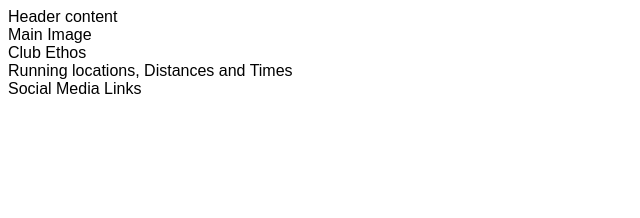
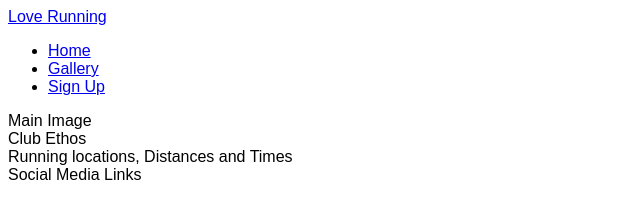
Before and after one commit to KWalesch/love-running, a plain HTML site: page index.html in a window 1280 px wide. Shown: the whole page, without its empty margins (0-640 px from the left). Drawn offline with Linux system fonts and the light colour scheme.

Commit message:
Add basic header structure

```diff
--- a/index.html
+++ b/index.html
@@ -1,5 +1,6 @@
 <!DOCTYPE html>
 <html lang="en">
+
 <head>
     <meta charset="UTF-8">
     <meta http-equiv="X-UA-Compatible" content="IE=edge">
@@ -10,8 +11,25 @@
     <link rel="stylesheet" href="assets/css/style.css">
     <title>Love Running</title>
 </head>
+
 <body>
-    <header>Header content</header>
+    <header>
+        <a href="index.html">
+            Love Running
+        </a>
+        <nav>
+            <ul>
+                <li>
+                    <a href="index.html">Home</a>
+                </li>
+                <li>
+                    <a href="#">Gallery</a>
+                </li>
+                <li><a href="#">Sign Up</a>
+                </li>
+            </ul>
+        </nav>
+    </header>
     <section>
         Main Image
     </section>
@@ -25,4 +43,5 @@
         Social Media Links
     </footer>
 </body>
+
 </html>
```
